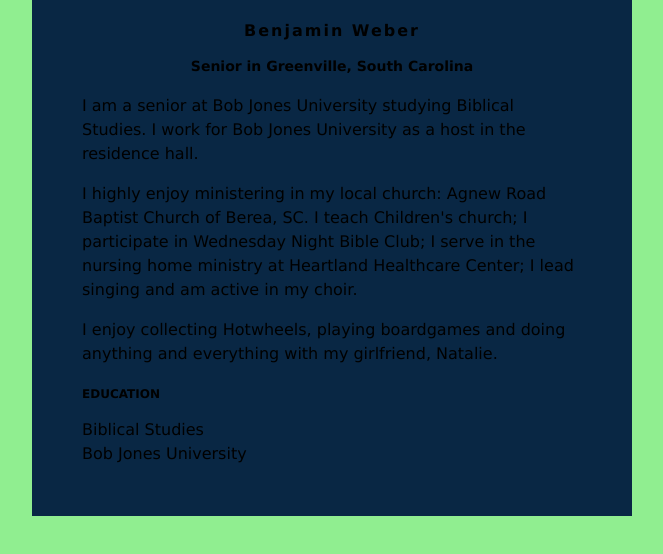
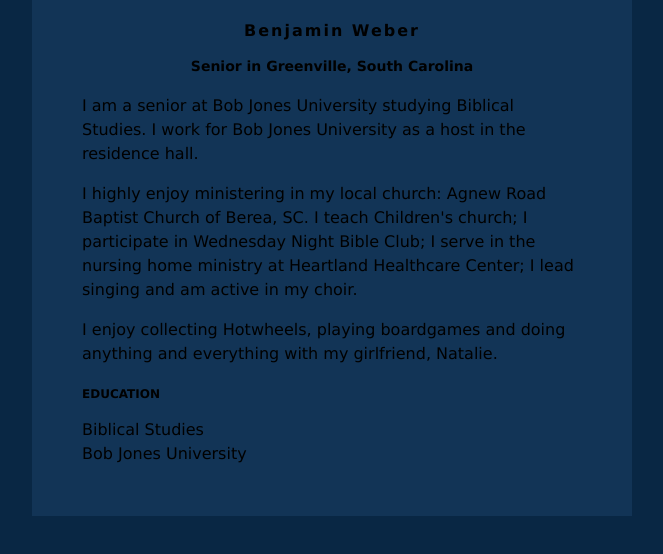
Before and after one commit to Benweber2000/Benweber2000.github.io, a plain HTML site: page index.html in a window 1280 px wide. Shown: the whole page, without its empty margins (308-971 px from the left). Drawn offline with Linux system fonts and the light colour scheme.

Commit message:
Update index.html

```diff
--- a/index.html
+++ b/index.html
@@ -2,11 +2,11 @@
 <head>
 <style>
 body {
-    background: lightgreen;
+    background: #092744;
     font-family: Verdana;
 }
 #content {
-    background: #092744;
+    background: #123456;
     min-width: 200px;
     max-width: 500px;
     padding: 50px;
```
